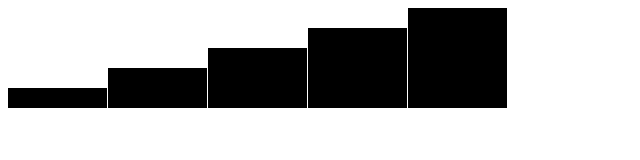
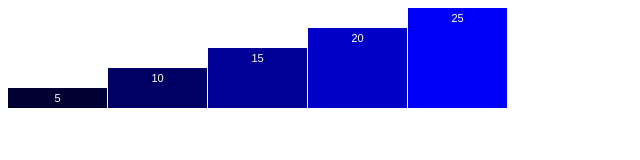
Before and after one commit to hereischen/D3s, a plain HTML site: page practise/test.html in a window 1280 px wide. Shown: the whole page, without its empty margins (0-640 px from the left). Drawn offline with Linux system fonts and the light colour scheme.

Commit message:
bar chart done

```diff
--- a/practise/test.html
+++ b/practise/test.html
@@ -30,7 +30,28 @@
 				.attr('width' , w/dataset.length - barPadding)
 				.attr('height', function(d){
 					return d * 4 ;
+				})
+				.attr('fill', function(d){
+					return "rgb(0, 0, " + (d * 10) + ")";
 				});
+
+			svg.selectAll("text")
+			.data(dataset)
+			.enter()
+			.append('text')
+			.text(function(d){
+				return d;
+			})
+			.attr("x", function(d, i) {
+				return i * (w / dataset.length) + (w / dataset.length - barPadding) / 2;
+			})
+			.attr("y", function(d) {
+			return h - (d * 4) + 14;
+			})
+			.attr("font-family", "sans-serif")
+       		.attr("font-size", "11px")
+       		.attr("fill", "white")
+       		.attr("text-anchor", "middle");
 
 
     	</script>
```
